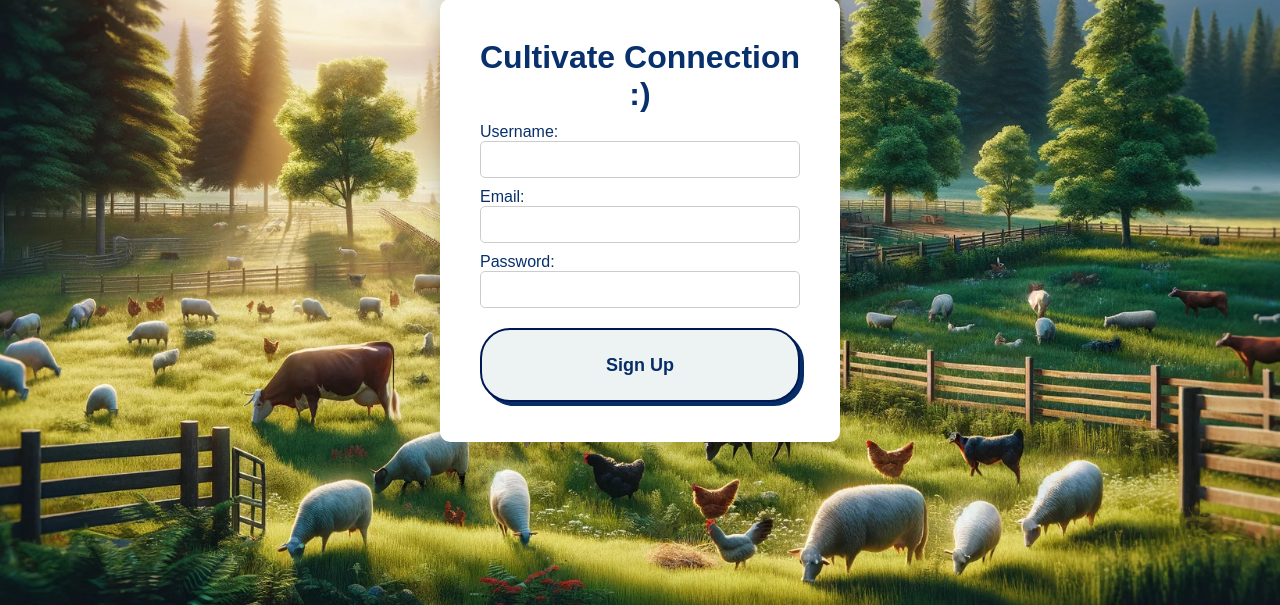
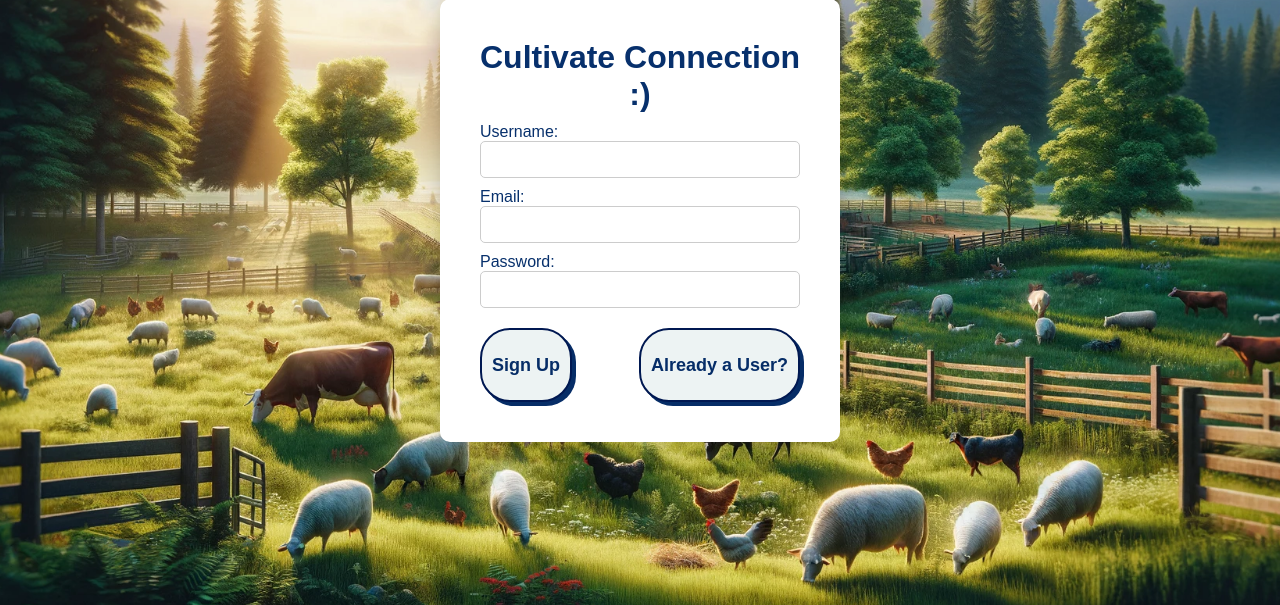
Before and after one commit to Sidharth1919/Animal-detection-Yolov8-Flask, a Flask app: page /signup in a window 1280 px wide. Shown: the part 180-785 px from the top of the page. Run offline with Flask 3, Linux system fonts and the light colour scheme; some libraries are stand-ins or nearby versions.

Commit message:
added username

```diff
--- a/auth.py
+++ b/auth.py
@@ -15,17 +15,18 @@ login_manager = LoginManager(app)
 login_manager.login_view = 'auth.login'
 
 class User(UserMixin):
-    def __init__(self, user_id, email):
+    def __init__(self, user_id, email, username):
         self.id = str(user_id)
         self.email = email
+        self.username = username
 
     @staticmethod
     def get(user_id):
         if not ObjectId.is_valid(user_id):
             return None
-        user_data = mongo.db.users.find_one({'_id': ObjectId(user_id)}, {'email': 1})
+        user_data = mongo.db.users.find_one({'_id': ObjectId(user_id)}, {'email': 1, 'username': 1})
         if user_data:
-            return User(user_data['_id'], user_data['email'])
+            return User(user_data['_id'], user_data['email'], user_data['username'])
         return None
 
 @login_manager.user_loader
@@ -43,7 +44,7 @@ def login():
         user_document = mongo.db.users.find_one({'email': email})
 
         if user_document and check_password_hash(user_document['password'], password):
-            user = User(user_document['_id'], user_document['email'])
+            user = User(user_document['_id'], user_document['email'], user_document.get('username', ''))
             login_user(user)
             return redirect(url_for('index'))
         else:
@@ -56,14 +57,15 @@ def signup():
     if request.method == 'POST':
         email = request.form.get('email')
         password = request.form.get('password')
-        existing_user = mongo.db.users.find_one({'email': email})
+        username = request.form.get('username')
+        existing_user = mongo.db.users.find_one({'$or': [{'email': email}, {'username': username}]})
 
         if existing_user is None:
             hashed_password = generate_password_hash(password)
-            mongo.db.users.insert_one({'email': email, 'password': hashed_password})
+            mongo.db.users.insert_one({'email': email, 'password': hashed_password, 'username': username})
             return redirect(url_for('auth.login'))
         else:
-            flash('Email already exists')
+            flash('Email or username already exists')
 
     return render_template('signup.html')
 
--- a/static/style.css
+++ b/static/style.css
@@ -149,6 +149,10 @@ body{
   border: 1px solid #ccc;
   border-radius: 5px;
 }
+.signup-page .form-actions {
+  display: flex;
+  justify-content:space-between;
+}
 
 .signup-page button {
   margin-top: 20px;
--- a/templates/signup.html
+++ b/templates/signup.html
@@ -15,8 +15,11 @@
 
             <label for="password">Password:</label>
             <input type="password" id="password" name="password" required>
+            <div class="form-actions">
 
             <button type="submit">Sign Up</button>
+            <button type="button" onclick="location.href='/login'">Already a User?</button>
+            </div>
         </form>
     </div>
 </body>
```
Also changed, not shown: templates/base.html (+9 -6 lines), templates/login.html (+11 -12 lines).
